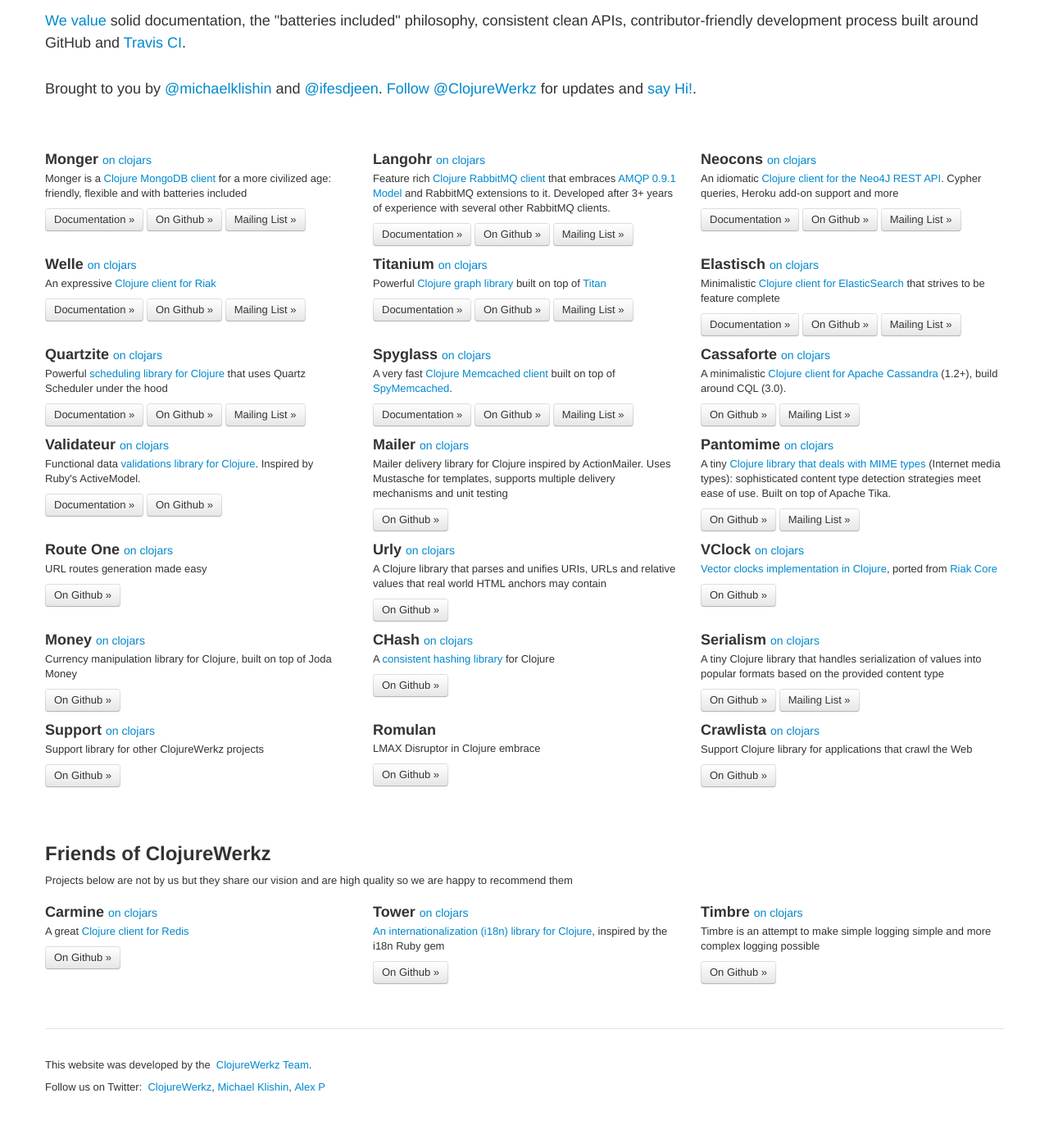
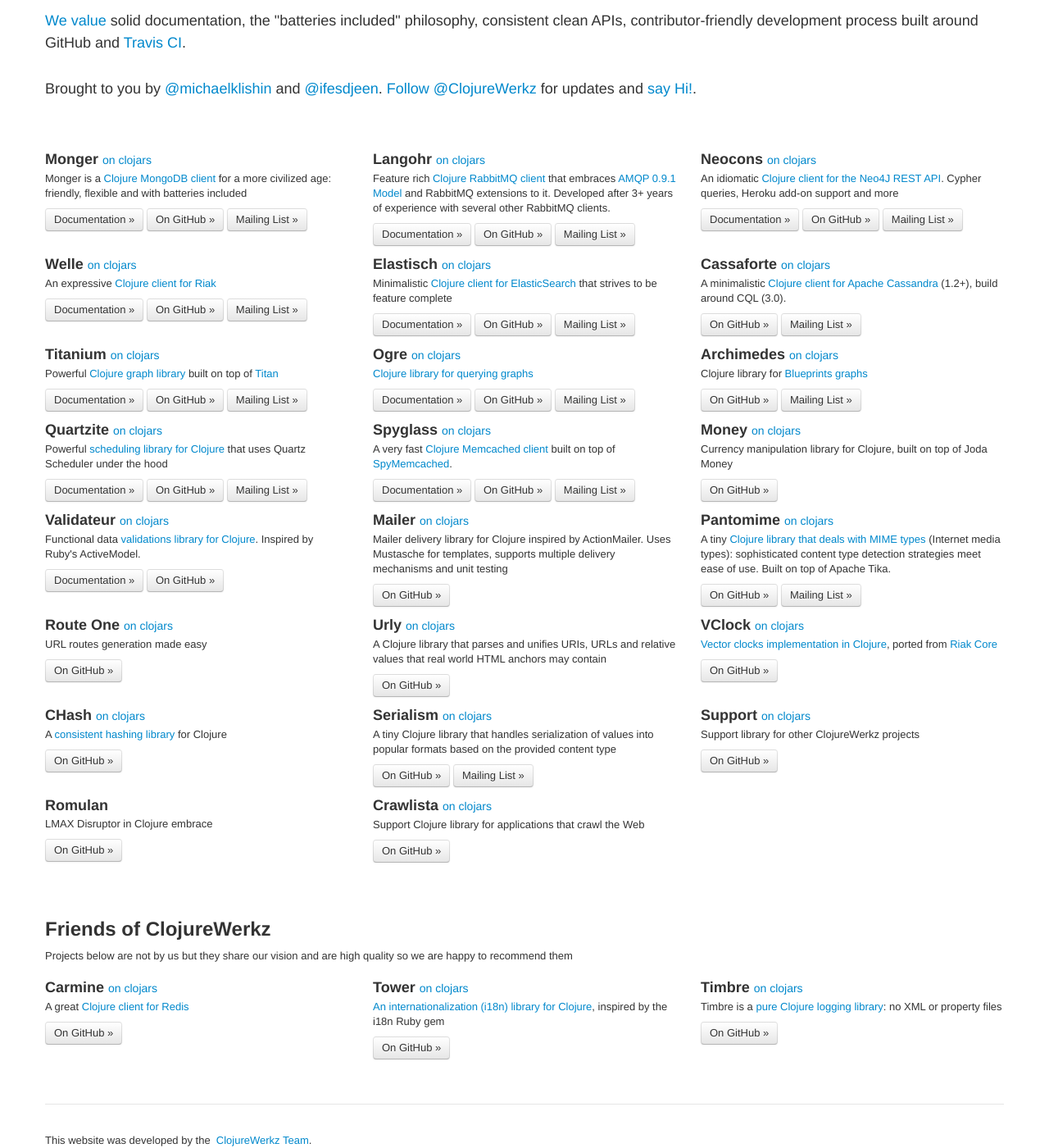
Before and after one commit to clojurewerkz/clojurewerkz.org, a Jekyll site: the page built from index.html, in a window 1280 px wide and 1400 px high, scrolled down 429 px. Shown: the whole window at 82% size. Built offline with Jekyll 4.4.1, drawn with Linux system fonts in a browser that asks for light colours; some web fonts are replaced; before the commit the page ends 1793 px from its top, so only the background shows below that; some of the changed text lies outside the part shown.

Commit message:
Add Ogre and Archimedes to the home page

```diff
--- a/index.html
+++ b/index.html
@@ -16,7 +16,7 @@
   <p>
     Brought to you by <a href="https://twitter.com/michaelklishin" class="twitter-follow-button" data-show-count="false" data-lang="en">@michaelklishin</a> and
     <a href="https://twitter.com/ifesdjeen" class="twitter-follow-button" data-show-count="false" data-lang="en">@ifesdjeen</a>.
-    <a href="https://twitter.com/clojurewerkz" class="twitter-follow-button" data-show-count="false" data-lang="en">Follow @ClojureWerkz</a> for updates and <a href="mailto:michael@defprotocol.org?subject=ClojureWerkz">say Hi!</a>.</p>
+    <a href="https://twitter.com/clojurewerkz" class="twitter-follow-button" data-show-count="false" data-lang="en">Follow @ClojureWerkz</a> for updates and <a href="mailto:contact@clojurewerkz.org">say Hi!</a>.</p>
 </div>
 <div class='row-fluid'>
   <div class='span4'>
@@ -24,7 +24,7 @@
     <p>Monger is a <a href='http://clojuremongodb.info'>Clojure MongoDB client</a> for a more civilized age: friendly, flexible and with batteries included</p>
     <p>
       <a class='btn' href='http://clojuremongodb.info'>Documentation »</a>
-      <a class='btn' href='https://github.com/michaelklishin/monger'>On Github »</a>
+      <a class='btn' href='https://github.com/michaelklishin/monger'>On GitHub »</a>
       <a class='btn' href='https://groups.google.com/forum/#!forum/clojure-mongodb'>Mailing List »</a>
     </p>
   </div>
@@ -34,7 +34,7 @@
       Developed after 3+ years of experience with several other RabbitMQ clients.</p>
     <p>
       <a class='btn' href='http://clojurerabbitmq.info'>Documentation »</a>
-      <a class='btn' href='https://github.com/michaelklishin/langohr'>On Github »</a>
+      <a class='btn' href='https://github.com/michaelklishin/langohr'>On GitHub »</a>
       <a class='btn' href='https://groups.google.com/forum/#!forum/clojure-rabbitmq'>Mailing List »</a>
     </p>
   </div>
@@ -43,7 +43,7 @@
     <p>An idiomatic <a href='https://github.com/michaelklishin/neocons'>Clojure client for the Neo4J REST API</a>. Cypher queries, Heroku add-on support and more</p>
     <p>
       <a class='btn' href='http://clojureneo4j.info'>Documentation »</a>
-      <a class='btn' href='https://github.com/michaelklishin/neocons'>On Github »</a>
+      <a class='btn' href='https://github.com/michaelklishin/neocons'>On GitHub »</a>
       <a class='btn' href='https://groups.google.com/group/clojure-neo4j'>Mailing List »</a>
     </p>
   </div>
@@ -57,26 +57,57 @@
     <p>An expressive <a href='http://clojureriak.info'>Clojure client for Riak</a></p>
     <p>
       <a class='btn' href='http://clojureriak.info'>Documentation »</a>
-      <a class='btn' href='https://github.com/michaelklishin/welle'>On Github »</a>
+      <a class='btn' href='https://github.com/michaelklishin/welle'>On GitHub »</a>
       <a class='btn' href='https://groups.google.com/group/clojure-riak'>Mailing List »</a>
     </p>
   </div>
+
+  <div class='span4'>
+    <h3>Elastisch <small><a href="https://clojars.org/clojurewerkz/elastisch">on clojars</a></small></h3>
+    <p>Minimalistic <a href='https://github.com/clojurewerkz/elastisch'>Clojure client for ElasticSearch</a> that strives to be feature complete</p>
+    <p>
+      <a class='btn' href='http://clojureelasticsearch.info'>Documentation »</a>
+      <a class='btn' href='https://github.com/clojurewerkz/elastisch'>On GitHub »</a>
+      <a class='btn' href='https://groups.google.com/group/clojure-elasticsearch'>Mailing List »</a>
+    </p>
+  </div>
+  <div class='span4'>
+    <h3>Cassaforte <small><a href="https://clojars.org/clojurewerkz/cassaforte">on clojars</a></small></h3>
+    <p>A minimalistic <a href="https://github.com/clojurewerkz/cassaforte">Clojure client for Apache Cassandra</a> (1.2+), build around CQL (3.0).</p>
+    <p>
+      <a class='btn' href='https://github.com/clojurewerkz/cassaforte'>On GitHub »</a>
+      <a class='btn' href='https://groups.google.com/group/clojure-cassandra'>Mailing List »</a>
+    </p>
+  </div>
+</div>
+
+
+<div class='row-fluid'>
   <div class='span4'>
     <h3>Titanium <small><a href="https://clojars.org/clojurewerkz/titanium">on clojars</a></small></h3>
     <p>Powerful <a href="http://titanium.clojurewerkz.org">Clojure graph library</a> built on top of <a href="http://thinkaurelius.github.com/titan/">Titan</a></p>
     <p>
       <a class='btn' href='http://titanium.clojurewerkz.org'>Documentation »</a>
-      <a class='btn' href='https://github.com/clojurewerkz/titanium'>On Github »</a>
+      <a class='btn' href='https://github.com/clojurewerkz/titanium'>On GitHub »</a>
       <a class='btn' href='https://groups.google.com/group/clojure-titanium'>Mailing List »</a>
     </p>
   </div>
   <div class='span4'>
-    <h3>Elastisch <small><a href="https://clojars.org/clojurewerkz/elastisch">on clojars</a></small></h3>
-    <p>Minimalistic <a href='https://github.com/clojurewerkz/elastisch'>Clojure client for ElasticSearch</a> that strives to be feature complete</p>
+    <h3>Ogre <small><a href="https://clojars.org/clojurewerkz/ogre">on clojars</a></small></h3>
+    <p><a href='http://ogre.clojurewerkz.org'>Clojure library for querying graphs</a></p>
     <p>
-      <a class='btn' href='http://clojureelasticsearch.info'>Documentation »</a>
-      <a class='btn' href='https://github.com/clojurewerkz/elastisch'>On Github »</a>
-      <a class='btn' href='https://groups.google.com/group/clojure-elasticsearch'>Mailing List »</a>
+      <a class='btn' href='http://ogre.clojurewerkz.org'>Documentation »</a>
+      <a class='btn' href='https://github.com/clojurewerkz/ogre'>On GitHub »</a>
+      <a class='btn' href='https://groups.google.com/group/clojure-titanium'>Mailing List »</a>
+    </p>
+  </div>
+  <div class='span4'>
+    <h3>Archimedes <small><a href="https://clojars.org/clojurewerkz/archimedes">on clojars</a></small></h3>
+    <p>Clojure library for <a href="http://tinkerpop.com">Blueprints graphs</a></p>
+    <p>
+      <!-- <a class='btn' href='http://archimedes.clojurewerkz.org'>Documentation »</a> -->
+      <a class='btn' href='https://github.com/clojurewerkz/archimedes'>On GitHub »</a>
+      <a class='btn' href='https://groups.google.com/group/clojure-titanium'>Mailing List »</a>
     </p>
   </div>
 </div>
@@ -88,7 +119,7 @@
     <p>Powerful <a href="http://clojurequartz.info">scheduling library for Clojure</a> that uses Quartz Scheduler under the hood</p>
     <p>
       <a class='btn' href='http://clojurequartz.info'>Documentation »</a>
-      <a class='btn' href='https://github.com/michaelklishin/quartzite'>On Github »</a>
+      <a class='btn' href='https://github.com/michaelklishin/quartzite'>On GitHub »</a>
       <a class='btn' href='https://groups.google.com/group/clojure-quartz'>Mailing List »</a>
     </p>
   </div>
@@ -97,17 +128,14 @@
     <p>A very fast <a href="https://github.com/clojurewerkz/spyglass">Clojure Memcached client</a> built on top of <a href="http://code.google.com/p/spymemcached/">SpyMemcached</a>.</p>
     <p>
       <a class='btn' href='http://clojurememcached.info'>Documentation »</a>
-      <a class='btn' href='https://github.com/clojurewerkz/spyglass'>On Github »</a>
+      <a class='btn' href='https://github.com/clojurewerkz/spyglass'>On GitHub »</a>
       <a class='btn' href='https://groups.google.com/group/clojure-memcached'>Mailing List »</a>
     </p>
   </div>
   <div class='span4'>
-    <h3>Cassaforte <small><a href="https://clojars.org/clojurewerkz/cassaforte">on clojars</a></small></h3>
-    <p>A minimalistic <a href="https://github.com/clojurewerkz/cassaforte">Clojure client for Apache Cassandra</a> (1.2+), build around CQL (3.0).</p>
-    <p>
-      <a class='btn' href='https://github.com/clojurewerkz/cassaforte'>On Github »</a>
-      <a class='btn' href='https://groups.google.com/group/clojure-cassandra'>Mailing List »</a>
-    </p>
+    <h3>Money <small><a href="https://clojars.org/clojurewerkz/money">on clojars</a></small></h3>
+    <p>Currency manipulation library for Clojure, built on top of Joda Money</p>
+    <p><a class='btn' href='https://github.com/clojurewerkz/money'>On GitHub »</a></p>
   </div>
 </div>
 
@@ -118,21 +146,21 @@
     <p>Functional data <a href="https://github.com/michaelklishin/validateur">validations library for Clojure</a>. Inspired by Ruby's ActiveModel.</p>
     <p>
       <a class='btn' href='http://clojurevalidations.info'>Documentation »</a>
-      <a class='btn' href='https://github.com/michaelklishin/validateur'>On Github »</a>
+      <a class='btn' href='https://github.com/michaelklishin/validateur'>On GitHub »</a>
     </p>
   </div>
   <div class='span4'>
     <h3>Mailer <small><a href="https://clojars.org/clojurewerkz/mailer">on clojars</a></small></h3>
     <p>Mailer delivery library for Clojure inspired by ActionMailer. Uses Mustasche for templates, supports multiple delivery
       mechanisms and unit testing</p>
-    <p><a class='btn' href='https://github.com/clojurewerkz/mailer'>On Github »</a></p>
+    <p><a class='btn' href='https://github.com/clojurewerkz/mailer'>On GitHub »</a></p>
   </div>
   <div class='span4'>
     <h3>Pantomime <small><a href="https://clojars.org/com.novemberain/pantomime">on clojars</a></small></h3>
     <p>A tiny <a href="https://github.com/michaelklishin/pantomime">Clojure library that deals with MIME types</a> (Internet media types): sophisticated content
       type detection strategies meet ease of use. Built on top of Apache Tika.</p>
     <p>
-      <a class='btn' href='https://github.com/michaelklishin/pantomime'>On Github »</a>
+      <a class='btn' href='https://github.com/michaelklishin/pantomime'>On GitHub »</a>
       <a class='btn' href='https://groups.google.com/group/clojure-pantomime'>Mailing List »</a>
     </p>
   </div>
@@ -144,55 +172,52 @@
     <h3>Route One <small><a href="https://clojars.org/clojurewerkz/route-one">on clojars</a></small></h3>
     <p>URL routes generation made easy</p>
     <p>
-      <a class='btn' href='https://github.com/clojurewerkz/route-one'>On Github »</a>
+      <a class='btn' href='https://github.com/clojurewerkz/route-one'>On GitHub »</a>
     </p>
   </div>
   <div class='span4'>
     <h3>Urly <small><a href="https://clojars.org/clojurewerkz/urly">on clojars</a></small></h3>
     <p>A Clojure library that parses and unifies URIs, URLs and relative values that real world HTML anchors may contain</p>
-    <p><a class='btn' href='https://github.com/michaelklishin/urly'>On Github »</a></p>
+    <p><a class='btn' href='https://github.com/michaelklishin/urly'>On GitHub »</a></p>
   </div>
   <div class='span4'>
     <h3>VClock <small><a href="https://clojars.org/clojurewerkz/vclock">on clojars</a></small></h3>
     <p><a href="https://clojars.org/clojurewerkz/vclock">Vector clocks implementation in Clojure</a>, ported from <a href="https://github.com/basho/riak_core">Riak Core</a></p>
-    <p><a class='btn' href='https://github.com/michaelklishin/vclock'>On Github »</a></p>
+    <p><a class='btn' href='https://github.com/michaelklishin/vclock'>On GitHub »</a></p>
   </div>
 </div>
 
 <div class='row-fluid'>
   <div class='span4'>
-    <h3>Money <small><a href="https://clojars.org/clojurewerkz/money">on clojars</a></small></h3>
-    <p>Currency manipulation library for Clojure, built on top of Joda Money</p>
-    <p><a class='btn' href='https://github.com/clojurewerkz/money'>On Github »</a></p>
-  </div>
-  <div class='span4'>
-    <h3>CHash <small><a href="https://clojars.org/clojurewerkz/vclock">on clojars</a></small></h3>
+    <h3>CHash <small><a href="https://clojars.org/clojurewerkz/chash">on clojars</a></small></h3>
     <p>A <a href="https://github.com/michaelklishin/chash">consistent hashing library</a> for Clojure</p>
-    <p><a class='btn' href='https://github.com/michaelklishin/chash'>On Github »</a></p>
+    <p><a class='btn' href='https://github.com/michaelklishin/chash'>On GitHub »</a></p>
   </div>
   <div class='span4'>
     <h3>Serialism <small><a href="https://clojars.org/clojurewerkz/serialism">on clojars</a></small></h3>
     <p>A tiny Clojure library that handles serialization of values into popular formats based on the provided content type</p>
-    <p><a class='btn' href='https://github.com/clojurewerkz/serialism'>On Github »</a>
+    <p><a class='btn' href='https://github.com/clojurewerkz/serialism'>On GitHub »</a>
     <a class='btn' href='https://groups.google.com/group/clojure-serialism'>Mailing List »</a></p>
+  </div>
+  <div class='span4'>
+    <h3>Support <small><a href="https://clojars.org/clojurewerkz/support">on clojars</a></small></h3>
+    <p>Support library for other ClojureWerkz projects</p>
+    <p><a class='btn' href='https://github.com/clojurewerkz/support'>On GitHub »</a></p>
   </div>
 </div>
 
 <div class='row-fluid'>
   <div class='span4'>
-    <h3>Support <small><a href="https://clojars.org/clojurewerkz/support">on clojars</a></small></h3>
-    <p>Support library for other ClojureWerkz projects</p>
-    <p><a class='btn' href='https://github.com/clojurewerkz/support'>On Github »</a></p>
-  </div>
-  <div class='span4'>
     <h3>Romulan</h3>
     <p>LMAX Disruptor in Clojure embrace</p>
-    <p><a class='btn' href='https://github.com/clojurewerkz/romulan'>On Github »</a></p>
+    <p><a class='btn' href='https://github.com/clojurewerkz/romulan'>On GitHub »</a></p>
   </div>
   <div class='span4'>
     <h3>Crawlista <small><a href="https://clojars.org/clojurewerkz/crawlista">on clojars</a></small></h3>
     <p>Support Clojure library for applications that crawl the Web</p>
-    <p><a class='btn' href='https://github.com/michaelklishin/crawlista'>On Github »</a></p>
+    <p><a class='btn' href='https://github.com/michaelklishin/crawlista'>On GitHub »</a></p>
+  </div>
+  <div class='span4'>
   </div>
 </div>
 
@@ -206,16 +231,16 @@
   <div class='span4'>
     <h3>Carmine <small><a href="https://clojars.org/com.taoensso/carmine">on clojars</a></small></h3>
     <p>A great <a href="https://github.com/ptaoussanis/carmine">Clojure client for Redis</a></p>
-    <p><a class='btn' href='https://github.com/ptaoussanis/carmine'>On Github »</a></p>
+    <p><a class='btn' href='https://github.com/ptaoussanis/carmine'>On GitHub »</a></p>
   </div>
   <div class='span4'>
     <h3>Tower <small><a href="https://clojars.org/com.taoensso/tower">on clojars</a></small></h3>
     <p><a href="https://github.com/ptaoussanis/tower">An internationalization (i18n) library for Clojure</a>, inspired by the i18n Ruby gem</p>
-    <p><a class='btn' href='https://github.com/ptaoussanis/tower'>On Github »</a></p>
+    <p><a class='btn' href='https://github.com/ptaoussanis/tower'>On GitHub »</a></p>
   </div>
   <div class='span4'>
     <h3>Timbre <small><a href="https://clojars.org/com.taoensso/timbre">on clojars</a></small></h3>
-    <p>Timbre is an attempt to make simple logging simple and more complex logging possible</p>
-    <p><a class='btn' href='https://github.com/ptaoussanis/timbre'>On Github »</a></p>
+    <p>Timbre is a <a href="https://github.com/ptaoussanis/timbre">pure Clojure logging library</a>: no XML or property files</p>
+    <p><a class='btn' href='https://github.com/ptaoussanis/timbre'>On GitHub »</a></p>
   </div>
 </div>
```
Also changed, not shown: other parts of index.html (+1 -1 lines).
